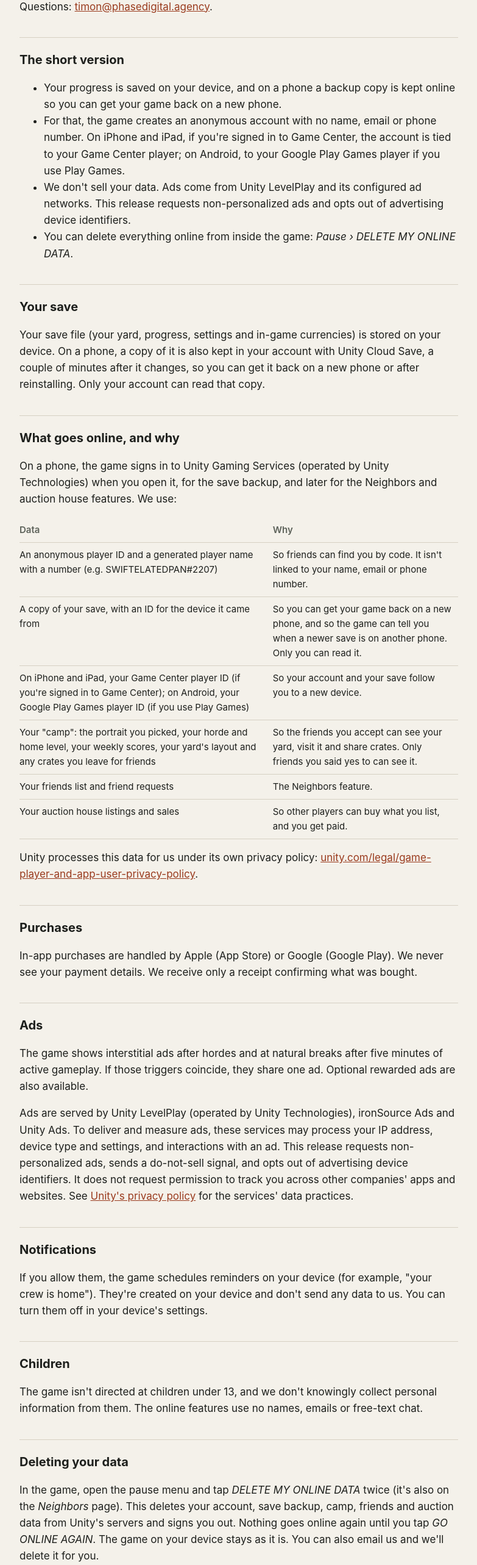
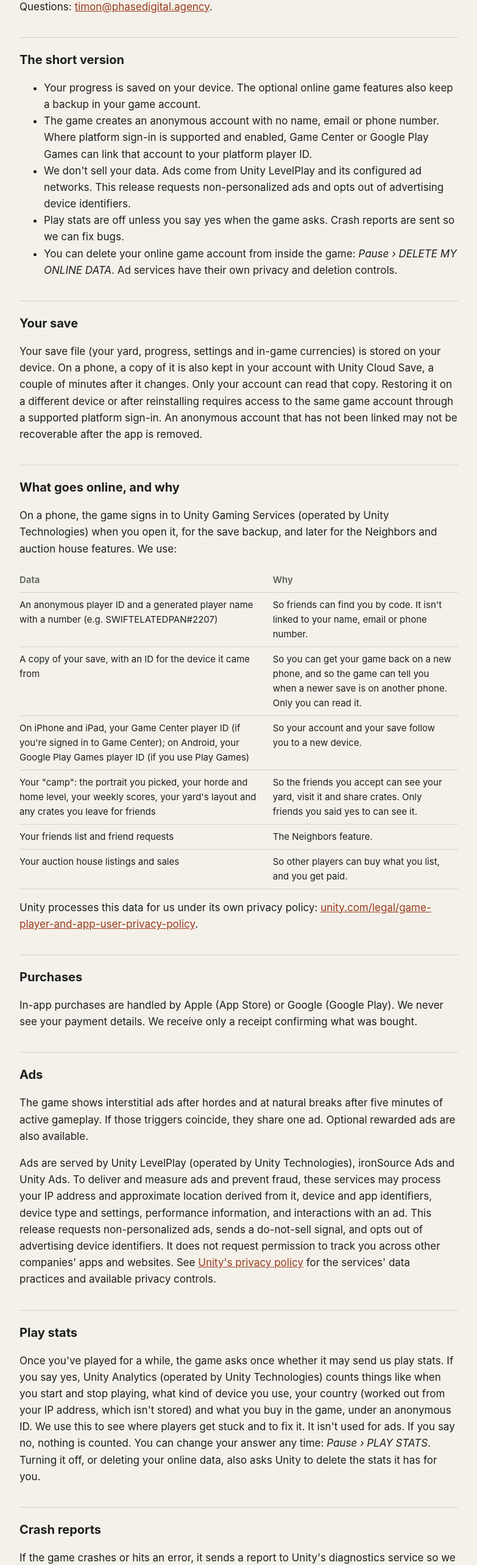
Before and after one commit to Kolosis/deadyard-privacy, a plain HTML site: page index.html in a window 1280 px wide. Shown: the part 200-2766 px from the top of the page at 61% size, without its empty margins (248-1031 px from the left). Drawn offline with Linux system fonts and the light colour scheme.

Commit message:
Update Dead Yard launch privacy disclosures and deletion guidance

```diff
--- a/index.html
+++ b/index.html
@@ -21,23 +21,25 @@
 <body>
 <main>
 <h1>Dead Yard: Zombie Defense &middot; Privacy Policy</h1>
-<p class="date">Last updated 29 October 2026</p>
+<p class="date">Last updated 17 November 2026</p>
 
 <p>This policy explains what the game Dead Yard: Zombie Defense ("the game") collects, why, and how you can delete it.
 The game is made by <strong>Puffy Interactive</strong> ("we"). Questions: <a href="mailto:timon@phasedigital.agency">timon@phasedigital.agency</a>.</p>
 
 <h2>The short version</h2>
 <ul>
-  <li>Your progress is saved on your device, and on a phone a backup copy is kept online so you can get your game back on a new phone.</li>
-  <li>For that, the game creates an anonymous account with no name, email or phone number. On iPhone and iPad, if you're signed in to Game Center, the account is tied to your Game Center player; on Android, to your Google Play Games player if you use Play Games.</li>
+  <li>Your progress is saved on your device. The optional online game features also keep a backup in your game account.</li>
+  <li>The game creates an anonymous account with no name, email or phone number. Where platform sign-in is supported and enabled, Game Center or Google Play Games can link that account to your platform player ID.</li>
   <li>We don't sell your data. Ads come from Unity LevelPlay and its configured ad networks. This release requests non-personalized ads and opts out of advertising device identifiers.</li>
-  <li>You can delete everything online from inside the game: <em>Pause &rsaquo; DELETE MY ONLINE DATA</em>.</li>
+  <li>Play stats are off unless you say yes when the game asks. Crash reports are sent so we can fix bugs.</li>
+  <li>You can delete your online game account from inside the game: <em>Pause &rsaquo; DELETE MY ONLINE DATA</em>. Ad services have their own privacy and deletion controls.</li>
 </ul>
 
 <h2>Your save</h2>
 <p>Your save file (your yard, progress, settings and in-game currencies) is stored on your device. On a phone, a copy
-of it is also kept in your account with Unity Cloud Save, a couple of minutes after it changes, so you can get it back on
-a new phone or after reinstalling. Only your account can read that copy.</p>
+of it is also kept in your account with Unity Cloud Save, a couple of minutes after it changes. Only your account can read that copy.
+Restoring it on a different device or after reinstalling requires access to the same game account through a supported platform sign-in.
+An anonymous account that has not been linked may not be recoverable after the app is removed.</p>
 
 <h2>What goes online, and why</h2>
 <p>On a phone, the game signs in to Unity Gaming Services (operated by Unity Technologies) when you open it, for the
@@ -60,7 +62,20 @@ receive only a receipt confirming what was bought.</p>
 
 <h2>Ads</h2>
 <p>The game shows interstitial ads after hordes and at natural breaks after five minutes of active gameplay. If those triggers coincide, they share one ad. Optional rewarded ads are also available.</p>
-<p>Ads are served by Unity LevelPlay (operated by Unity Technologies), ironSource Ads and Unity Ads. To deliver and measure ads, these services may process your IP address, device type and settings, and interactions with an ad. This release requests non-personalized ads, sends a do-not-sell signal, and opts out of advertising device identifiers. It does not request permission to track you across other companies' apps and websites. See <a href="https://unity.com/legal/game-player-and-app-user-privacy-policy">Unity's privacy policy</a> for the services' data practices.</p>
+<p>Ads are served by Unity LevelPlay (operated by Unity Technologies), ironSource Ads and Unity Ads. To deliver and measure ads and prevent fraud, these services may process your IP address and approximate location derived from it, device and app identifiers, device type and settings, performance information, and interactions with an ad. This release requests non-personalized ads, sends a do-not-sell signal, and opts out of advertising device identifiers. It does not request permission to track you across other companies' apps and websites. See <a href="https://unity.com/legal/game-player-and-app-user-privacy-policy">Unity's privacy policy</a> for the services' data practices and available privacy controls.</p>
+
+<h2>Play stats</h2>
+<p>Once you've played for a while, the game asks once whether it may send us play stats. If you say yes, Unity Analytics
+(operated by Unity Technologies) counts things like when you start and stop playing, what kind of device you use, your
+country (worked out from your IP address, which isn't stored) and what you buy in the game, under an anonymous ID. We use
+this to see where players get stuck and to fix it. It isn't used for ads. If you say no, nothing is counted. You can
+change your answer any time: <em>Pause &rsaquo; PLAY STATS</em>. Turning it off, or deleting your online data, also asks
+Unity to delete the stats it has for you.</p>
+
+<h2>Crash reports</h2>
+<p>If the game crashes or hits an error, it sends a report to Unity's diagnostics service so we can fix the bug: what
+went wrong and where in the game's code, the device model and system version, and an ID for this install of the game.
+It doesn't include your name or anything you typed.</p>
 
 <h2>Notifications</h2>
 <p>If you allow them, the game schedules reminders on your device (for example, "your crew is home"). They're created
@@ -72,13 +87,17 @@ online features use no names, emails or free-text chat.</p>
 
 <h2>Deleting your data</h2>
 <p>In the game, open the pause menu and tap <em>DELETE MY ONLINE DATA</em> twice (it's also on the <em>Neighbors</em>
-page). This deletes your account, save backup, camp, friends and auction data from Unity's servers and signs you out.
-Nothing goes online again until you tap <em>GO ONLINE AGAIN</em>. The game on your device stays as it is. You can also
-email us and we'll delete it for you.</p>
+page). This deletes your account, save backup, camp, friends and auction data from Unity's servers, turns play stats
+off and signs you out.
+These online game features stay off until you tap <em>GO ONLINE AGAIN</em>. The game on your device stays as it is. You can also
+email <a href="mailto:timon@phasedigital.agency">timon@phasedigital.agency</a> with the subject "Dead Yard data deletion" and your player code from the Neighbors screen to request deletion. Do not send passwords or payment details.
+Deleting the game account does not delete records held independently by Apple, Google or ad networks; use their privacy controls for those records.</p>
 
 <h2>How long we keep it</h2>
 <p>Online data is kept while your account exists. Auction listings expire after 48 hours, and crates for friends
-after a week. If you delete your account, Unity removes its data across its services.</p>
+after a week. Deleting your account removes the game's online data and requests deletion of opted-in play stats.
+A temporary deletion marker may remain for up to 24 hours to prevent delayed auction requests from recreating deleted data.
+Apple, Google and advertising services retain their own records according to their privacy policies.</p>
 
 <h2>Changes</h2>
 <p>If this policy changes, we'll update it here and change the date at the top.</p>
```
